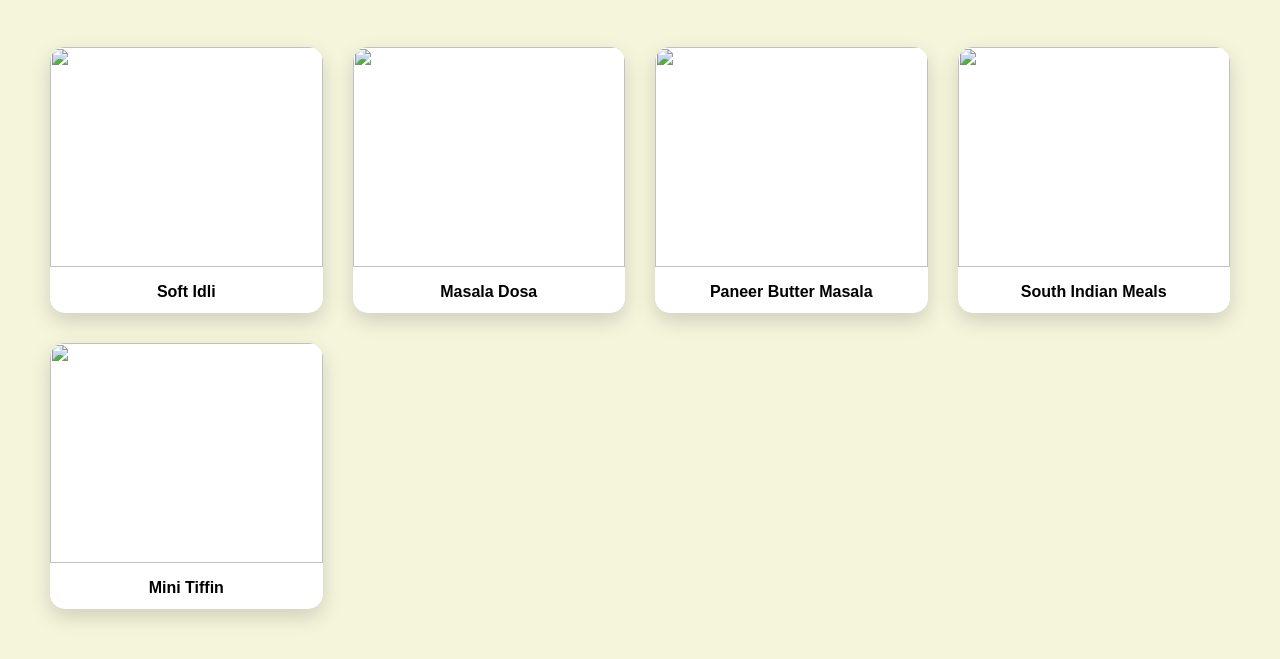
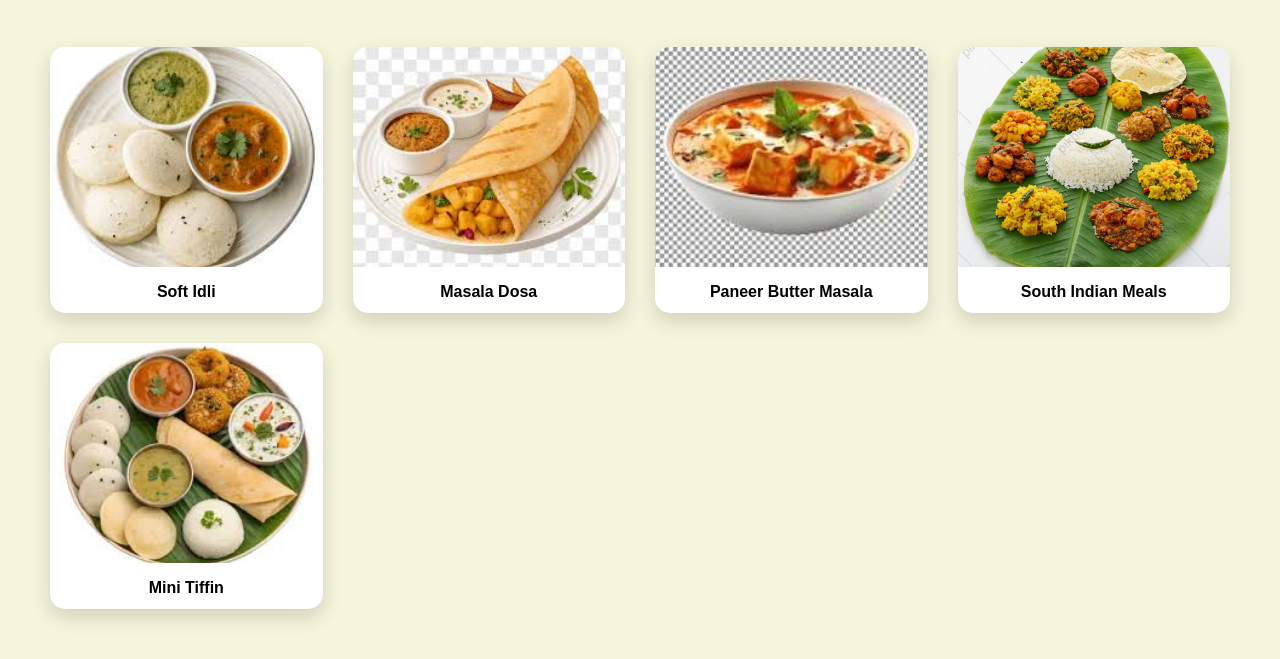
Before and after one commit to eswetha505/kssaivamdelights, a plain HTML site: page gallery.html in a window 1280 px wide. Shown: the part 141-800 px from the top of the page. Drawn offline with Linux system fonts and the light colour scheme.

Commit message:
Add files via upload

```diff
--- a/gallery.html
+++ b/gallery.html
@@ -150,8 +150,8 @@ transform:translateY(0);
 <a href="index.html">Home</a>
 <a href="menu.html">Menu</a>
 <a href="gallery.html">Gallery</a>
-<a href="#">About</a>
-<a href="#">Contact</a>
+<a href="about.html">About</a>
+<a href="contact.html">Contact</a>
 
 </nav>
 
@@ -162,27 +162,27 @@ transform:translateY(0);
 <div class="gallery-grid">
 
 <div class="gallery-card">
-<img src="images/idli.png">
+<img src="idli.png" alt="Idli">
 <div class="food-name">Soft Idli</div>
 </div>
 
 <div class="gallery-card">
-<img src="images/dosa.png">
+<img src="dosa.png" alt="Masala Dosa">
 <div class="food-name">Masala Dosa</div>
 </div>
 
 <div class="gallery-card">
-<img src="images/paneer.png">
+<img src="paneer.png" alt="Paneer Butter Masala">
 <div class="food-name">Paneer Butter Masala</div>
 </div>
 
 <div class="gallery-card">
-<img src="images/meals.png">
+<img src="meals.png" alt="South Indian Meals">
 <div class="food-name">South Indian Meals</div>
 </div>
 
 <div class="gallery-card">
-<img src="images/tiffin.png">
+<img src="tiffin.png" alt="Mini Tiffin">
 <div class="food-name">Mini Tiffin</div>
 </div>
 
```
